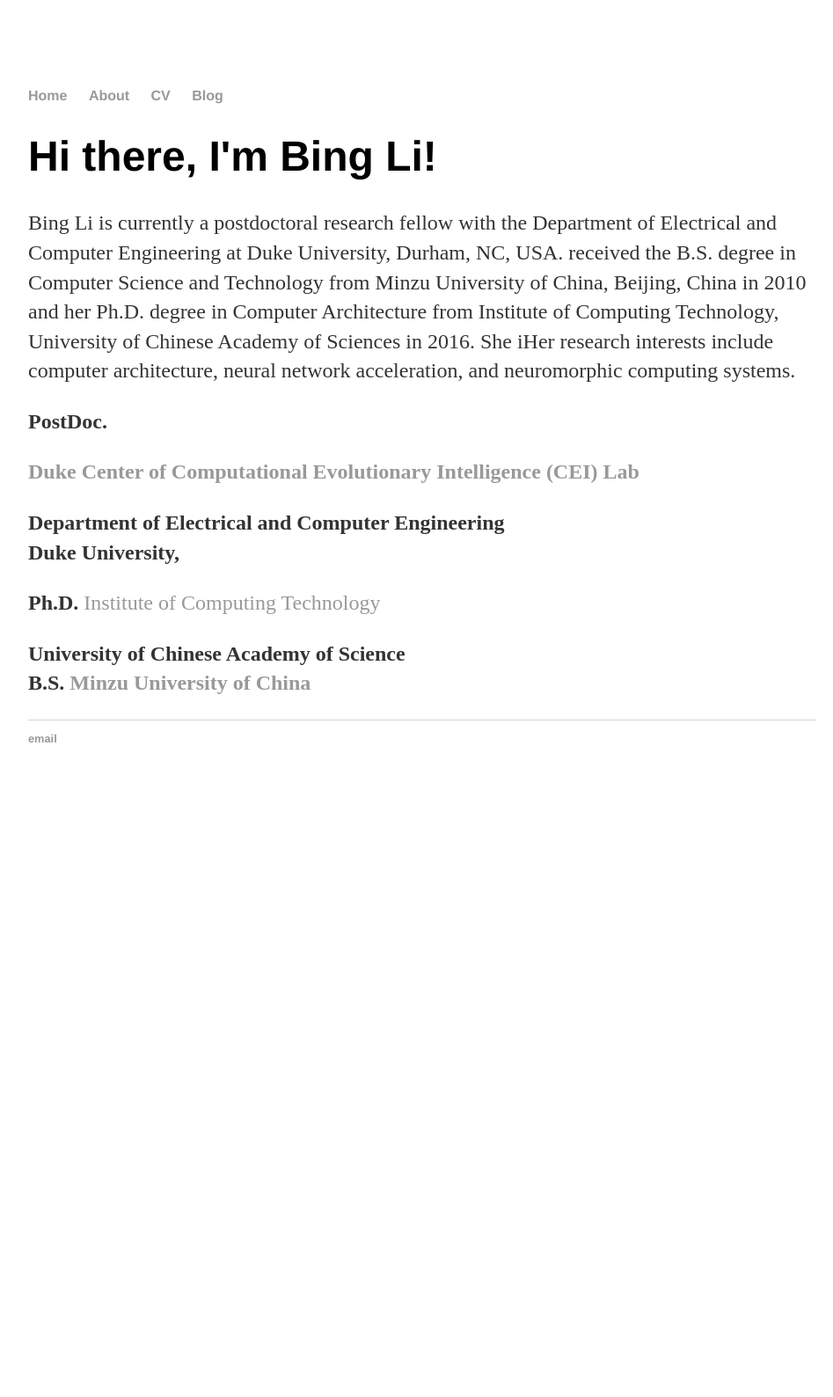
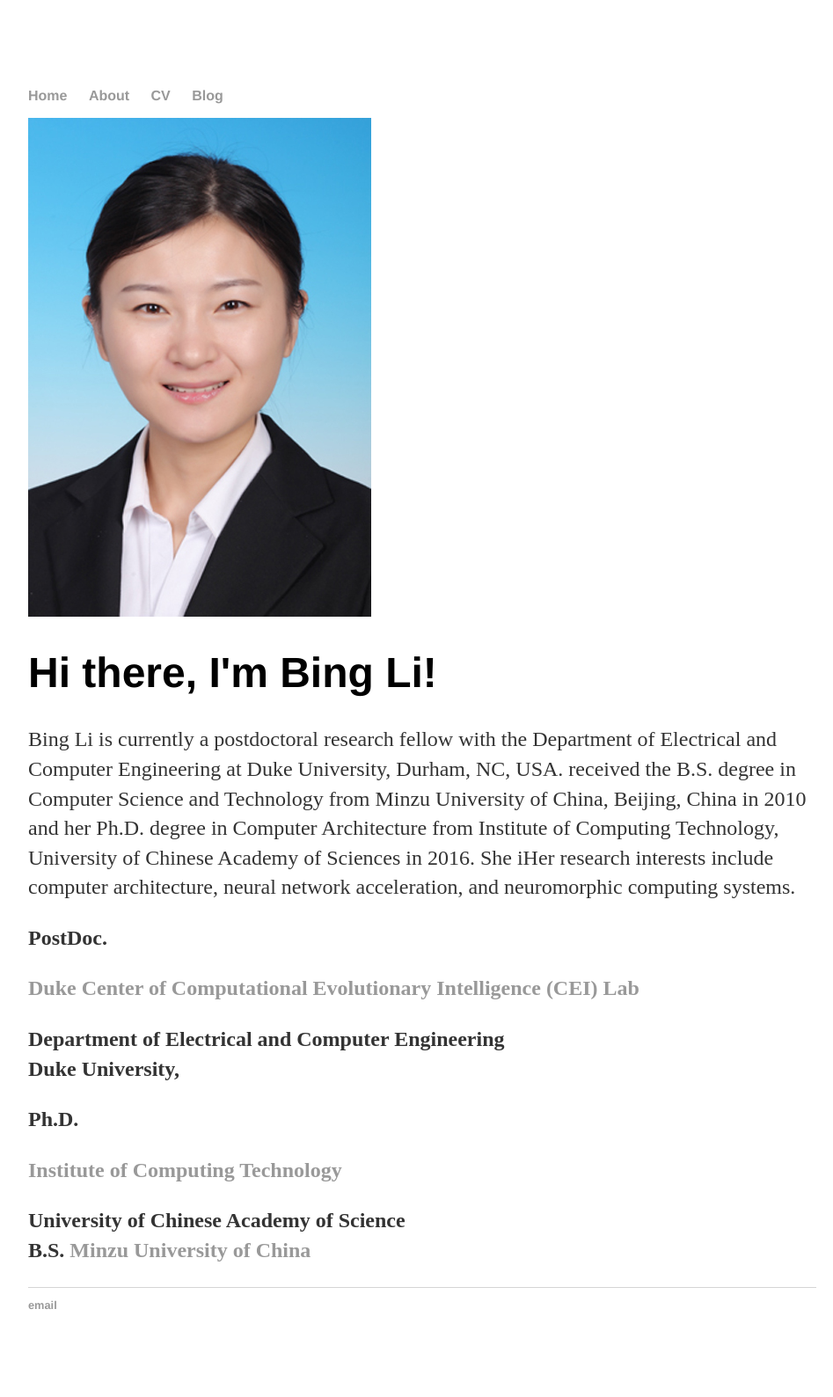
Before and after one commit to libingict/libingict.github.io, a Jekyll site: the page built from index.html, in a window 1280 px wide. Shown: the whole page at 88% size, without its empty margins (160-1107 px from the left). Built offline with Jekyll 4.4.1, drawn with Linux system fonts in a browser that asks for light colours; before the commit the page ends 944 px from its top, so only the background shows below that.

Commit message:
update index

```diff
--- a/index.html
+++ b/index.html
@@ -3,6 +3,9 @@
 title: Bing Li
 ---
 <div class="blurb">
+  <div class="col-sm-4">
+    <img  class="img-circle avatar" alt="Jonathan McGlone" src="img/bingli-photo.jpg">
+  </div>
 	<h1>Hi there, I'm Bing Li!</h1>
 	<p>
 		Bing Li is currently a postdoctoral research fellow with the Department of Electrical and Computer Engineering at Duke University, Durham, NC, USA. received the B.S. degree in Computer Science and Technology from Minzu University of China, Beijing, China in 2010 and her Ph.D. degree in Computer Architecture from Institute of Computing Technology, University of Chinese Academy of Sciences in 2016. She iHer research interests include computer architecture, neural network acceleration, and neuromorphic computing systems.
@@ -12,9 +15,8 @@
   <p><b>Department of Electrical and Computer Engineering <br/>
     	   Duke University,</b></p>
   <p><b>Ph.D.</b>
-           <a href="http://english.ict.cas.cn/">
-           	Institute of Computing Technology
-           </a></b></p>
+  <p><b><a href="http://english.ict.cas.cn/">
+           	Institute of Computing Technology</a></b><br/>
   <p><b> University of Chinese Academy of Science
            </a> <span xml:lang="en-us" lang="en-us"> </span><br/>
            <b>B.S.</b><span xml:lang="en-us" lang="en-us">   </span>
```
Also changed, not shown: img/bingli-photo.jpg (added). Lines whose indentation alone changed are shown as unchanged.
